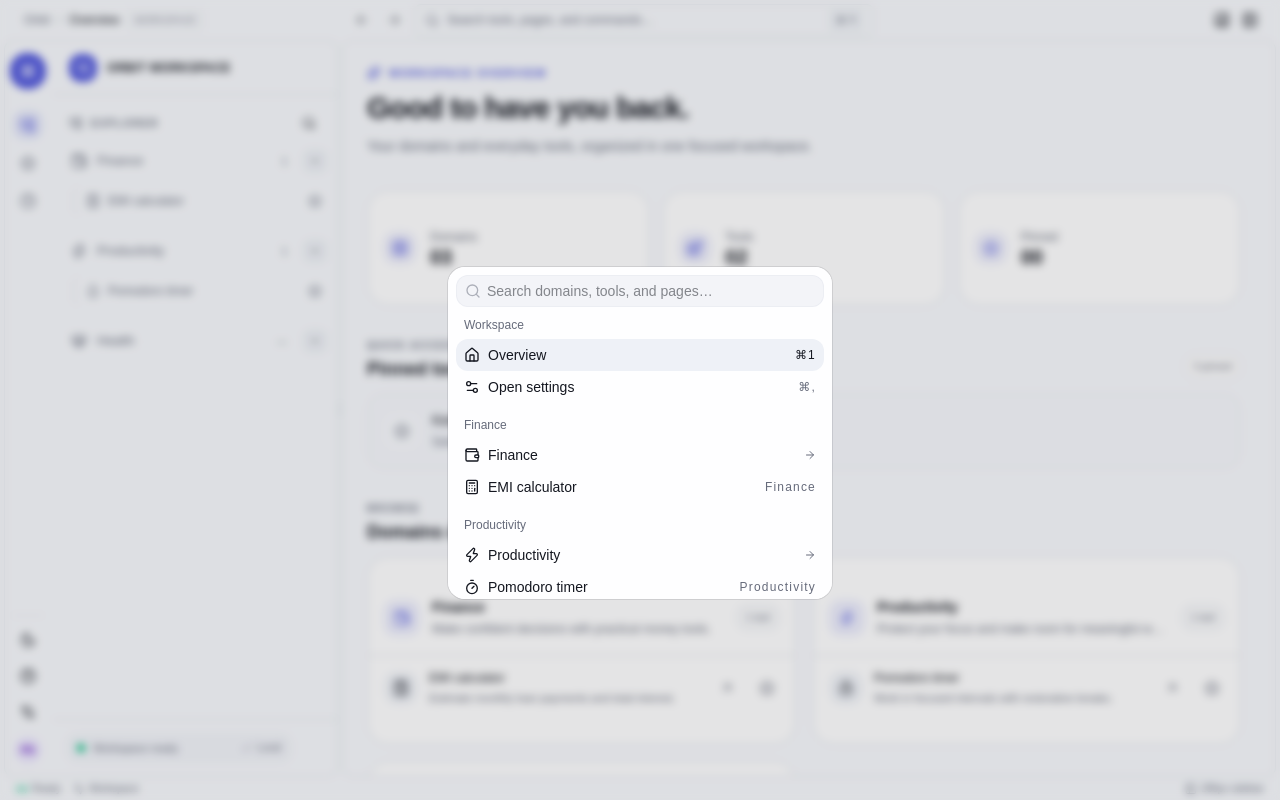
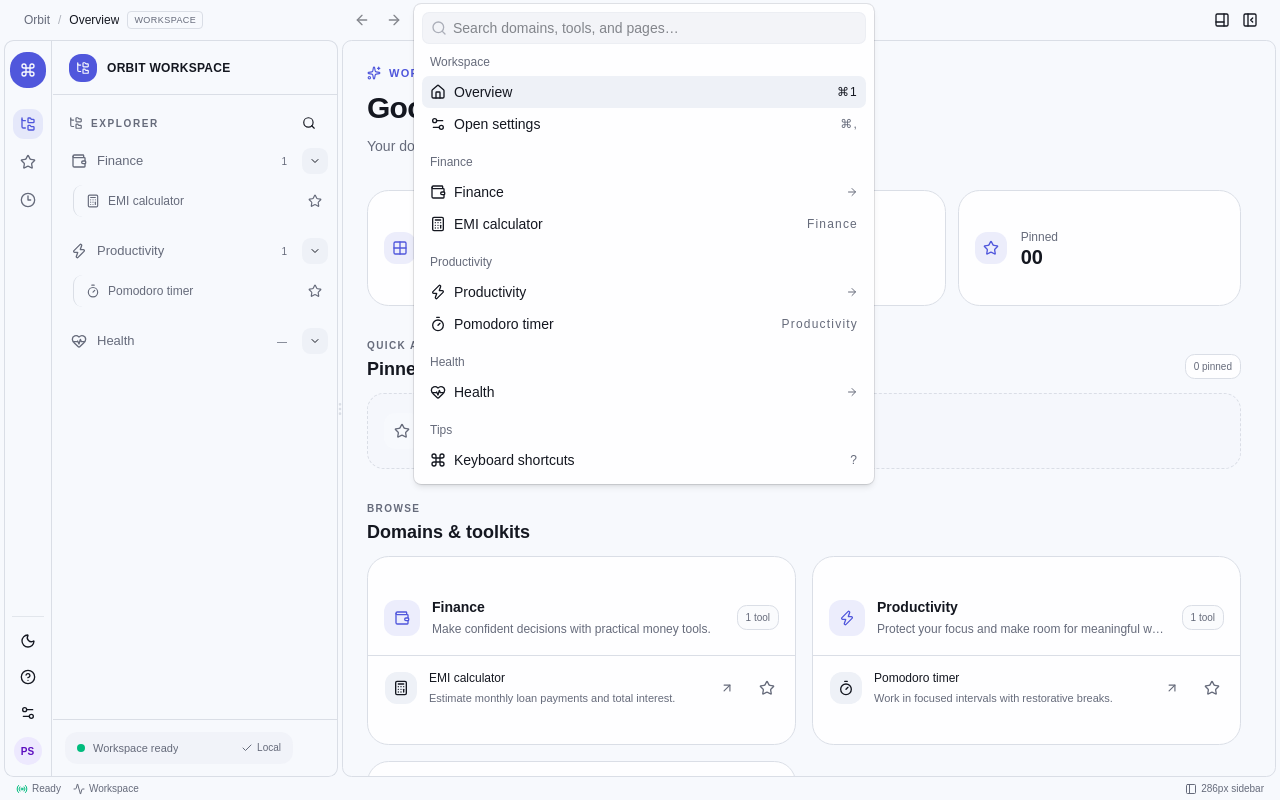
Before and after one commit to shrey714/All-In-One-Template, a React (Vite) app in the folder apps/web/: page / in a window 1280 px wide. Both pictures are taken after a click on the button "Search tools, pages, and commands". Built offline with nearby package versions, Linux system fonts and the light colour scheme.

Commit message:
feat: unify toolbar floating panels
Co-authored-by: Manus <dev-agent@manus.ai>

```diff
--- a/apps/web/src/app/AppShell.tsx
+++ b/apps/web/src/app/AppShell.tsx
@@ -13,7 +13,6 @@ import { WorkspaceSidebar } from "@/shared/components/layout/WorkspaceSidebar"
 import { ToolDock } from "@/shared/components/layout/ToolDock"
 import { WorkspaceStatusBar } from "@/shared/components/layout/WorkspaceStatusBar"
 import { WorkspaceToolbar } from "@/shared/components/layout/WorkspaceToolbar"
-import { CommandSearchDialog } from "@/shared/components/dialogs/CommandSearchDialog"
 import { ConfigManagerDialog } from "@/shared/components/dialogs/ConfigManagerDialog"
 import { ShortcutHelpDialog } from "@/shared/components/dialogs/ShortcutHelpDialog"
 import { appConfig } from "@/shared/config/app-config"
@@ -72,7 +71,9 @@ export function AppShell() {
     `${appConfig.storageNamespace}.centered-content`,
     true
   )
-  const [searchOpen, setSearchOpen] = useState(false)
+  const [toolbarPopup, setToolbarPopup] = useState<"search" | "layout" | null>(
+    null
+  )
   const [settingsOpen, setSettingsOpen] = useState(false)
   const [shortcutsOpen, setShortcutsOpen] = useState(false)
   const drag = useRef<{ startX: number; startWidth: number } | null>(null)
@@ -86,7 +87,7 @@ export function AppShell() {
     routeParts[0] === "domains" && routeParts[2] === "tools"
       ? getTool(routeParts[1] ?? "", routeParts[3] ?? "")
       : undefined
-  const openSearch = useCallback(() => setSearchOpen(true), [])
+  const openSearch = useCallback(() => setToolbarPopup("search"), [])
   const toggleSidebar = useCallback(
     () => setSidebarCollapsed((value) => !value),
     [setSidebarCollapsed]
@@ -119,7 +120,7 @@ export function AppShell() {
   }, [location.pathname])
 
   useEffect(() => {
-    const onSearch = () => setSearchOpen(true)
+    const onSearch = () => setToolbarPopup("search")
     const onHelp = () => setShortcutsOpen(true)
     window.addEventListener("orbit:open-search", onSearch)
     window.addEventListener("orbit:open-shortcuts", onHelp)
@@ -264,7 +265,9 @@ export function AppShell() {
       className="flex h-svh min-h-0 flex-col overflow-hidden p-1 text-foreground"
     >
       <WorkspaceToolbar
-        onSearch={openSearch}
+        floatingPanel={toolbarPopup}
+        onFloatingPanelChange={setToolbarPopup}
+        onOpenSettings={openSettings}
         onToggleSidebar={() => {
           if (sidebarVisible) toggleSidebar()
           else setSidebarVisible(true)
@@ -436,11 +439,6 @@ export function AppShell() {
       {showStatusBar && (
         <WorkspaceStatusBar collapsed={sidebarCollapsed} width={sidebarWidth} />
       )}
-      <CommandSearchDialog
-        open={searchOpen}
-        onOpenChange={setSearchOpen}
-        onOpenSettings={openSettings}
-      />
       <ConfigManagerDialog
         open={settingsOpen}
         onOpenChange={setSettingsOpen}
--- /dev/null
+++ b/apps/web/src/shared/components/dialogs/CommandSearchContent.tsx
@@ -0,0 +1,101 @@
+import { useNavigate } from "react-router-dom"
+import {
+  ArrowRight,
+  Command as CommandIcon,
+  Home,
+  Settings2,
+} from "lucide-react"
+import {
+  Command as CommandPalette,
+  CommandEmpty,
+  CommandGroup,
+  CommandInput,
+  CommandItem,
+  CommandList,
+  CommandShortcut,
+} from "@workspace/ui/components/command"
+import { domains } from "@/shared/config/registry"
+
+type Props = {
+  onClose: () => void
+  onOpenSettings: () => void
+}
+
+export function CommandSearchContent({ onClose, onOpenSettings }: Props) {
+  const navigate = useNavigate()
+  const go = (path: string) => {
+    navigate(path)
+    onClose()
+  }
+
+  return (
+    <CommandPalette className="min-h-0 rounded-lg! bg-transparent p-1">
+      <CommandInput placeholder="Search domains, tools, and pages…" autoFocus />
+      <CommandList className="max-h-[min(28rem,calc(100dvh-8rem))]">
+        <CommandEmpty>No matching tools or pages.</CommandEmpty>
+        <CommandGroup heading="Workspace">
+          <CommandItem value="overview dashboard home" onSelect={() => go("/")}>
+            <Home />
+            Overview
+            <CommandShortcut>⌘1</CommandShortcut>
+          </CommandItem>
+          <CommandItem
+            value="settings configuration preferences"
+            onSelect={() => {
+              onClose()
+              onOpenSettings()
+            }}
+          >
+            <Settings2 />
+            Open settings
+            <CommandShortcut>⌘,</CommandShortcut>
+          </CommandItem>
+        </CommandGroup>
+        {domains.map((domain) => {
+          const DomainIcon = domain.icon
+          return (
+            <CommandGroup key={domain.id} heading={domain.name}>
+              <CommandItem
+                value={`${domain.name} ${domain.description}`}
+                onSelect={() => go(`/domains/${domain.id}`)}
+              >
+                <DomainIcon />
+                {domain.name}
+                <CommandShortcut>
+                  <ArrowRight className="size-3" />
+                </CommandShortcut>
+              </CommandItem>
+              {domain.tools.map((tool) => {
+                const ToolIcon = tool.icon
+                return (
+                  <CommandItem
+                    key={tool.id}
+                    value={`${domain.name} ${tool.name} ${tool.description}`}
+                    onSelect={() => go(tool.href)}
+                  >
+                    <ToolIcon />
+                    {tool.name}
+                    <CommandShortcut>{domain.name}</CommandShortcut>
+                  </CommandItem>
+                )
+              })}
+            </CommandGroup>
+          )
+        })}
+        <CommandGroup heading="Tips">
+          <CommandItem
+            value="keyboard shortcuts help"
+            onSelect={() => {
+              onClose()
+              window.dispatchEvent(new Event("orbit:open-shortcuts"))
+            }}
+          >
+            <CommandIcon />
+            Keyboard shortcuts
+            <CommandShortcut>?</CommandShortcut>
+          </CommandItem>
+        </CommandGroup>
+      </CommandList>
+    </CommandPalette>
+  )
+}
--- a/apps/web/src/shared/components/dialogs/CommandSearchDialog.tsx
+++ /dev/null
@@ -1,17 +0,0 @@
-import { useNavigate } from "react-router-dom"
-import { ArrowRight, Command as CommandIcon, Home, Settings2 } from "lucide-react"
-import { CommandDialog, CommandInput, CommandList, CommandEmpty, CommandGroup, CommandItem, CommandShortcut, Command as CommandPalette } from "@workspace/ui/components/command"
-import { domains } from "@/shared/config/registry"
-
-type Props = { open: boolean; onOpenChange: (open: boolean) => void; onOpenSettings: () => void }
-export function CommandSearchDialog({ open, onOpenChange, onOpenSettings }: Props) {
-  const navigate = useNavigate()
-  const go = (path: string) => { navigate(path); onOpenChange(false) }
-  return <CommandDialog open={open} onOpenChange={onOpenChange} title="Search Orbit" description="Find a page, domain, or tool.">
-    <CommandPalette><CommandInput placeholder="Search domains, tools, and pages…" autoFocus/><CommandList><CommandEmpty>No matching tools or pages.</CommandEmpty>
-      <CommandGroup heading="Workspace"><CommandItem value="overview dashboard home" onSelect={() => go("/")}><Home/>Overview<CommandShortcut>⌘1</CommandShortcut></CommandItem><CommandItem value="settings configuration preferences" onSelect={() => { onOpenChange(false); onOpenSettings() }}><Settings2/>Open settings<CommandShortcut>⌘,</CommandShortcut></CommandItem></CommandGroup>
-      {domains.map(domain => { const DomainIcon = domain.icon; return <CommandGroup key={domain.id} heading={domain.name}><CommandItem value={`${domain.name} ${domain.description}`} onSelect={() => go(`/domains/${domain.id}`)}><DomainIcon/>{domain.name}<CommandShortcut><ArrowRight className="size-3"/></CommandShortcut></CommandItem>{domain.tools.map(tool => { const ToolIcon = tool.icon; return <CommandItem key={tool.id} value={`${domain.name} ${tool.name} ${tool.description}`} onSelect={() => go(tool.href)}><ToolIcon/>{tool.name}<CommandShortcut>{domain.name}</CommandShortcut></CommandItem> })}</CommandGroup> })}
-      <CommandGroup heading="Tips"><CommandItem value="keyboard shortcuts help" onSelect={() => { onOpenChange(false); window.dispatchEvent(new Event("orbit:open-shortcuts")) }}><CommandIcon/>Keyboard shortcuts<CommandShortcut>?</CommandShortcut></CommandItem></CommandGroup>
-    </CommandList></CommandPalette>
-  </CommandDialog>
-}
--- a/apps/web/src/shared/components/layout/ActivityRail.tsx
+++ b/apps/web/src/shared/components/layout/ActivityRail.tsx
@@ -40,7 +40,7 @@ export function ActivityRail({
   return (
     <nav
       aria-label="Workspace views"
-      className={`flex h-full w-12 shrink-0 flex-col items-center overflow-hidden border-y border-l border-transparent py-3 ${divider ? "border-r border-border" : ""}`}
+      className={`flex h-full w-12 shrink-0 flex-col items-center overflow-hidden py-3 ${divider ? "border-r border-border" : ""}`}
     >
       <NavLink
         end
--- a/apps/web/src/shared/components/layout/CustomizeLayoutMenu.tsx
+++ b/apps/web/src/shared/components/layout/CustomizeLayoutMenu.tsx
@@ -1,14 +1,5 @@
-import { Maximize2, PanelsRightBottom, RotateCcw } from "lucide-react"
-import { Button } from "@workspace/ui/components/button"
-import {
-  DropdownMenu,
-  DropdownMenuCheckboxItem,
-  DropdownMenuContent,
-  DropdownMenuItem,
-  DropdownMenuLabel,
-  DropdownMenuSeparator,
-  DropdownMenuTrigger,
-} from "@workspace/ui/components/dropdown-menu"
+import { Check, Eye, Maximize2, RotateCcw } from "lucide-react"
+import type { ReactNode } from "react"
 
 type Props = {
   activityRailVisible: boolean
@@ -28,84 +19,138 @@ type Props = {
   onFocusMode: () => void
   onShowAll: () => void
   onResetLayout: () => void
+  onClose: () => void
 }
 
 export function CustomizeLayoutMenu(props: Props) {
+  const runAndClose = (action: () => void) => {
+    action()
+    props.onClose()
+  }
+
   return (
-    <DropdownMenu>
-      <DropdownMenuTrigger asChild>
-        <Button
-          variant="ghost"
-          size="icon-sm"
-          className="size-7 rounded-sm"
-          aria-label="Customize Layout"
-          title="Customize Layout"
-        >
-          <PanelsRightBottom className="size-4" />
-        </Button>
-      </DropdownMenuTrigger>
-      <DropdownMenuContent align="end" sideOffset={8} className="min-w-56">
-        <DropdownMenuLabel>Visibility</DropdownMenuLabel>
-        <DropdownMenuCheckboxItem
+    <div className="max-h-[min(32rem,calc(100dvh-4rem))] overflow-y-auto py-2 text-sm">
+      <p className="mb-1 w-full text-center text-xs font-medium tracking-wide text-muted-foreground uppercase">
+        Customize Layout
+      </p>
+
+      <p className="px-2 pt-1.5 text-[11px] font-medium tracking-wide text-muted-foreground">
+        Visibility
+      </p>
+      <div role="group" aria-label="Panel visibility" className="px-2">
+        <ToggleRow
+          label="Activity Rail"
           checked={props.activityRailVisible}
-          onCheckedChange={props.onActivityRailVisibleChange}
-        >
-          Activity Rail
-        </DropdownMenuCheckboxItem>
-        <DropdownMenuCheckboxItem
+          onChange={props.onActivityRailVisibleChange}
+        />
+        <ToggleRow
+          label="Explorer sidebar"
           checked={props.sidebarVisible}
-          onCheckedChange={props.onSidebarVisibleChange}
-        >
-          Explorer sidebar
-        </DropdownMenuCheckboxItem>
+          onChange={props.onSidebarVisibleChange}
+        />
         {props.rightPanelAvailable && (
-          <DropdownMenuCheckboxItem
+          <ToggleRow
+            label="Right panel"
             checked={props.rightPanelOpen}
-            onCheckedChange={(checked) =>
-              props.onRightPanelChange(checked === true)
-            }
-          >
-            Right panel
-          </DropdownMenuCheckboxItem>
+            onChange={props.onRightPanelChange}
+          />
         )}
         {props.bottomPanelAvailable && (
-          <DropdownMenuCheckboxItem
+          <ToggleRow
+            label="Bottom panel"
             checked={props.bottomPanelOpen}
-            onCheckedChange={(checked) =>
-              props.onBottomPanelChange(checked === true)
-            }
-          >
-            Bottom panel
-          </DropdownMenuCheckboxItem>
+            onChange={props.onBottomPanelChange}
+          />
         )}
-        <DropdownMenuCheckboxItem
+        <ToggleRow
+          label="Status bar"
           checked={props.statusBarVisible}
-          onCheckedChange={props.onStatusBarVisibleChange}
-        >
-          Status bar
-        </DropdownMenuCheckboxItem>
-        <DropdownMenuSeparator />
-        <DropdownMenuLabel>Content</DropdownMenuLabel>
-        <DropdownMenuCheckboxItem
+          onChange={props.onStatusBarVisibleChange}
+        />
+      </div>
+
+      <p className="px-2 pt-1.5 text-[11px] font-medium tracking-wide text-muted-foreground">
+        Content
+      </p>
+      <div className="px-2">
+        <ToggleRow
+          label="Center content"
           checked={props.centeredContent}
-          onCheckedChange={props.onCenteredContentChange}
-        >
-          Center content
-        </DropdownMenuCheckboxItem>
-        <DropdownMenuSeparator />
-        <DropdownMenuItem onSelect={props.onFocusMode}>
-          <Maximize2 />
-          Focus Mode
-        </DropdownMenuItem>
-        <DropdownMenuItem onSelect={props.onShowAll}>
-          Show all panels
-        </DropdownMenuItem>
-        <DropdownMenuSeparator />
-        <DropdownMenuItem onSelect={props.onResetLayout}>
-          <RotateCcw />
-          Reset Layout
-        </DropdownMenuItem>
-      </DropdownMenuContent>
-    </DropdownMenu>
+          onChange={props.onCenteredContentChange}
+        />
+      </div>
+
+      <div className="my-2 h-px bg-border" />
+      <div className="px-2">
+        <ActionRow
+          label="Focus Mode"
+          icon={<Maximize2 className="size-4" />}
+          onClick={() => runAndClose(props.onFocusMode)}
+        />
+        <ActionRow
+          label="Show all panels"
+          icon={<Eye className="size-4" />}
+          onClick={() => runAndClose(props.onShowAll)}
+        />
+      </div>
+      <div className="my-2.5 h-px bg-border" />
+      <div className="px-2">
+        <ActionRow
+          label="Reset Layout"
+          icon={<RotateCcw className="size-4" />}
+          onClick={() => runAndClose(props.onResetLayout)}
+        />
+      </div>
+    </div>
   )
 }
+
+function ToggleRow({
+  label,
+  checked,
+  onChange,
+}: {
+  label: string
+  checked: boolean
+  onChange: (checked: boolean) => void
+}) {
+  return (
+    <button
+      type="button"
+      aria-pressed={checked}
+      onClick={() => onChange(!checked)}
+      className="flex min-h-8 w-full items-center justify-between gap-3 rounded-md px-2 text-left text-[13px] text-foreground transition-colors hover:bg-muted focus-visible:ring-2 focus-visible:ring-ring focus-visible:outline-none"
+    >
+      <span>{label}</span>
+      <span
+        aria-hidden="true"
+        className={`grid size-4 shrink-0 place-items-center rounded border ${checked ? "border-primary bg-primary text-primary-foreground" : "border-input bg-background text-transparent"}`}
+      >
+        {checked && <Check className="size-3" />}
+      </span>
+    </button>
+  )
+}
+
+function ActionRow({
+  label,
+  icon,
+  onClick,
+}: {
+  label: string
+  icon?: ReactNode
+  onClick: () => void
+}) {
+  return (
+    <button
+      type="button"
+      onClick={onClick}
+      className="flex min-h-8 w-full items-center gap-2 rounded-md px-2 text-left text-[13px] text-foreground transition-colors hover:bg-muted focus-visible:ring-2 focus-visible:ring-ring focus-visible:outline-none"
+    >
+      <span className="grid size-4 shrink-0 place-items-center text-muted-foreground">
+        {icon}
+      </span>
+      {label}
+    </button>
+  )
+}
--- a/apps/web/src/shared/components/layout/WorkspaceToolbar.tsx
+++ b/apps/web/src/shared/components/layout/WorkspaceToolbar.tsx
@@ -10,14 +10,23 @@ import {
   PanelLeftOpen,
   PanelRightClose,
   PanelRightOpen,
+  PanelsRightBottom,
   Search,
 } from "lucide-react"
 import { Button } from "@workspace/ui/components/button"
+import {
+  Popover,
+  PopoverAnchor,
+  PopoverContent,
+} from "@workspace/ui/components/popover"
 import { getTool, getDomain } from "@/shared/config/registry"
 import { CustomizeLayoutMenu } from "@/shared/components/layout/CustomizeLayoutMenu"
+import { CommandSearchContent } from "@/shared/components/dialogs/CommandSearchContent"
 
 type Props = {
-  onSearch: () => void
+  floatingPanel: "search" | "layout" | null
+  onFloatingPanelChange: (panel: "search" | "layout" | null) => void
+  onOpenSettings: () => void
   onToggleSidebar: () => void
   sidebarVisible: boolean
   sidebarCollapsed: boolean
@@ -41,7 +50,9 @@ type Props = {
   onResetLayout: () => void
 }
 export function WorkspaceToolbar({
-  onSearch,
+  floatingPanel,
+  onFloatingPanelChange,
+  onOpenSettings,
   onToggleSidebar,
   sidebarVisible,
   sidebarCollapsed,
@@ -111,7 +122,19 @@ export function WorkspaceToolbar({
     tool?.name ??
     domain?.name ??
     (parts[0] === "not-found" ? "Not found" : "Overview")
+  const toggleFloatingPanel = (panel: "search" | "layout") => {
+    onFloatingPanelChange(floatingPanel === panel ? null : panel)
+  }
+  const closeFloatingPanel = () => onFloatingPanelChange(null)
+
   return (
+    <Popover
+      open={floatingPanel !== null}
+      onOpenChange={(open) => {
+        if (!open) closeFloatingPanel()
+      }}
+    >
+      <>
         <header className="grid shrink-0 grid-cols-[minmax(0,1fr)_minmax(0,min(460px,calc(100vw-160px)))_minmax(0,1fr)] items-center gap-2 px-3 pb-1 sm:pl-5">
           <div className="hidden min-w-0 items-center gap-2 text-xs lg:flex">
             <span className="text-muted-foreground">Orbit</span>
@@ -121,6 +144,7 @@ export function WorkspaceToolbar({
               Workspace
             </span>
           </div>
+          <PopoverAnchor asChild>
             <div className="relative col-start-2 w-full min-w-0">
               <div className="absolute top-1/2 right-full mr-1 flex -translate-y-1/2 items-center">
                 <Button
@@ -140,7 +164,9 @@ export function WorkspaceToolbar({
                   className="size-8 rounded-sm"
                   aria-label="Go forward"
                   title="Go forward"
-            disabled={currentHistory.index >= currentHistory.entries.length - 1}
+                  disabled={
+                    currentHistory.index >= currentHistory.entries.length - 1
+                  }
                   onClick={() => navigate(1)}
                 >
                   <ArrowRight className="size-4" />
@@ -149,8 +175,10 @@ export function WorkspaceToolbar({
               <Button
                 variant="outline"
                 aria-label="Search tools, pages, and commands"
+                aria-haspopup="dialog"
+                aria-expanded={floatingPanel === "search"}
                 className="h-8 w-full min-w-0 justify-start gap-2 rounded-sm bg-background px-2.5 text-xs font-normal text-muted-foreground shadow-none"
-          onClick={onSearch}
+                onClick={() => toggleFloatingPanel("search")}
               >
                 <Search className="size-3.5 shrink-0" />
                 <span className="min-w-0 flex-1 truncate text-left">
@@ -161,29 +189,21 @@ export function WorkspaceToolbar({
                 </kbd>
               </Button>
             </div>
+          </PopoverAnchor>
           <div className="justify-self-end">
             <div className="flex items-center">
-          <span className="ml-0.5">
-            <CustomizeLayoutMenu
-              activityRailVisible={activityRailVisible}
-              onActivityRailVisibleChange={onActivityRailVisibleChange}
-              sidebarVisible={sidebarVisible}
-              onSidebarVisibleChange={onSidebarVisibleChange}
-              rightPanelAvailable={rightPanelAvailable}
-              rightPanelOpen={rightPanelOpen}
-              onRightPanelChange={onRightPanelOpenChange}
-              bottomPanelAvailable={bottomPanelAvailable}
-              bottomPanelOpen={bottomPanelOpen}
-              onBottomPanelChange={onBottomPanelOpenChange}
-              statusBarVisible={showStatusBar}
-              onStatusBarVisibleChange={onShowStatusBarChange}
-              centeredContent={centeredContent}
-              onCenteredContentChange={onCenteredContentChange}
-              onFocusMode={onFocusMode}
-              onShowAll={onShowAllPanels}
-              onResetLayout={onResetLayout}
-            />
-          </span>
+              <Button
+                variant="ghost"
+                size="icon-sm"
+                className="size-7 rounded-sm"
+                aria-label="Customize Layout"
+                title="Customize Layout"
+                aria-haspopup="dialog"
+                aria-expanded={floatingPanel === "layout"}
+                onClick={() => toggleFloatingPanel("layout")}
+              >
+                <PanelsRightBottom className="size-4" />
+              </Button>
               <ToolbarControlSlot
                 visible
                 afterVisible={rightPanelAvailable || bottomPanelAvailable}
@@ -227,7 +247,9 @@ export function WorkspaceToolbar({
                   aria-label={
                     rightPanelOpen ? "Close right panel" : "Open right panel"
                   }
-              title={rightPanelOpen ? "Close right panel" : "Open right panel"}
+                  title={
+                    rightPanelOpen ? "Close right panel" : "Open right panel"
+                  }
                   aria-pressed={rightPanelOpen}
                   onClick={onToggleRightPanel}
                   disabled={!rightPanelAvailable}
@@ -264,6 +286,44 @@ export function WorkspaceToolbar({
             </div>
           </div>
         </header>
+        {floatingPanel && (
+          <PopoverContent
+            align="center"
+            side="bottom"
+            sideOffset={-32}
+            className="w-[min(460px,calc(100vw-160px))] max-w-[calc(100vw-1rem)] gap-0 rounded-sm p-0"
+          >
+            {floatingPanel === "search" ? (
+              <CommandSearchContent
+                onClose={closeFloatingPanel}
+                onOpenSettings={onOpenSettings}
+              />
+            ) : (
+              <CustomizeLayoutMenu
+                activityRailVisible={activityRailVisible}
+                onActivityRailVisibleChange={onActivityRailVisibleChange}
+                sidebarVisible={sidebarVisible}
+                onSidebarVisibleChange={onSidebarVisibleChange}
+                rightPanelAvailable={rightPanelAvailable}
+                rightPanelOpen={rightPanelOpen}
+                onRightPanelChange={onRightPanelOpenChange}
+                bottomPanelAvailable={bottomPanelAvailable}
+                bottomPanelOpen={bottomPanelOpen}
+                onBottomPanelChange={onBottomPanelOpenChange}
+                statusBarVisible={showStatusBar}
+                onStatusBarVisibleChange={onShowStatusBarChange}
+                centeredContent={centeredContent}
+                onCenteredContentChange={onCenteredContentChange}
+                onFocusMode={onFocusMode}
+                onShowAll={onShowAllPanels}
+                onResetLayout={onResetLayout}
+                onClose={closeFloatingPanel}
+              />
+            )}
+          </PopoverContent>
+        )}
+      </>
+    </Popover>
   )
 }
 
--- a/packages/ui/src/components/command.tsx
+++ b/packages/ui/src/components/command.tsx
@@ -69,7 +69,7 @@ function CommandInput({
 }: React.ComponentProps<typeof CommandPrimitive.Input>) {
   return (
     <div data-slot="command-input-wrapper" className="p-1 pb-0">
-      <InputGroup className="h-8! rounded-lg! border-input/30 bg-input/30 shadow-none! *:data-[slot=input-group-addon]:pl-2!">
+      <InputGroup className="h-8! rounded-sm! border-input/30 bg-input/30 shadow-none! *:data-[slot=input-group-addon]:pl-2!">
         <CommandPrimitive.Input
           data-slot="command-input"
           className={cn(
```
Lines whose indentation alone changed are shown as unchanged.
